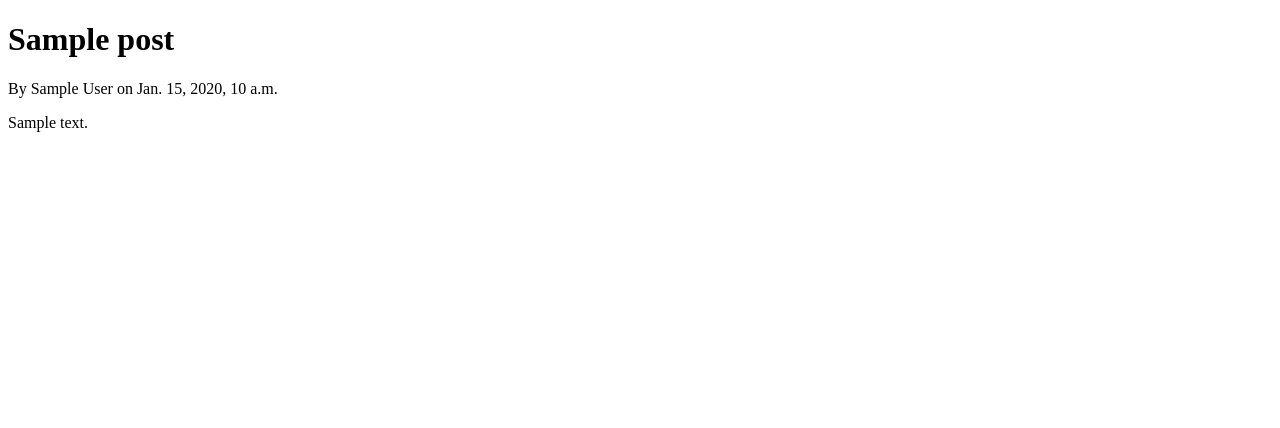
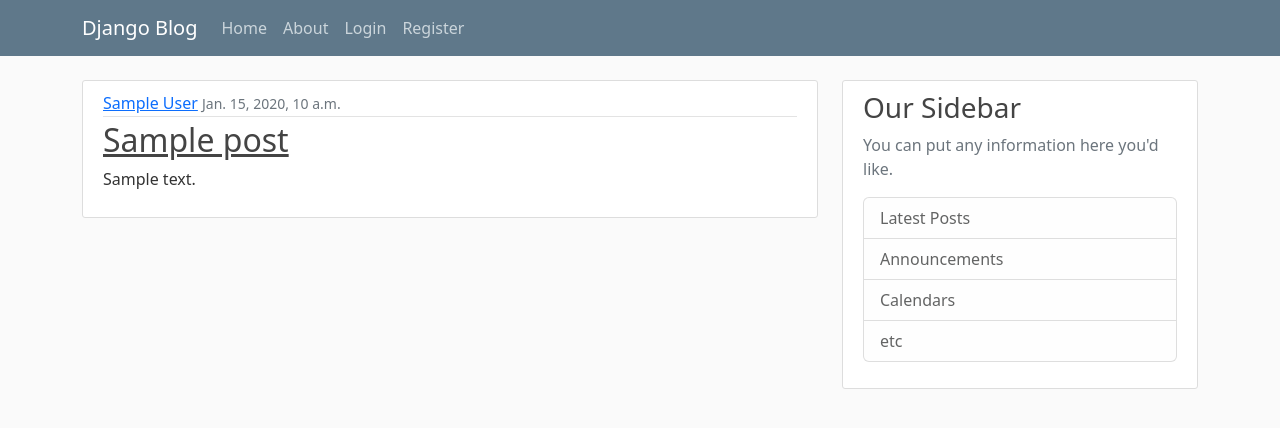
Before and after one commit to Domnann/Dango-blog-page, a Django app: template blog/templates/blog/home.html in a window 1280 px wide. Shown: the top 428 px of the page. Run offline with Django 4.2, Linux system fonts and the light colour scheme; the template is opened without the code that fills it: most values are stand-ins (such as "Sample title", 1, 10 or a date in 2020).

Commit message:
modified template, added some html, css and bootstrap, b;og now has a navigation bar and a sidebar.

```diff
--- /dev/null
+++ b/blog/static/blog/main.css
@@ -0,0 +1,84 @@
+body {
+    background: #fafafa;
+    color: #333333;
+    margin-top: 5rem;
+  }
+
+  h1, h2, h3, h4, h5, h6 {
+    color: #444444;
+  }
+
+  ul {
+    margin: 0;
+  }
+
+  .bg-steel {
+    background-color: #5f788a;
+  }
+
+  .site-header .navbar-nav .nav-link {
+    color: #cbd5db;
+  }
+
+  .site-header .navbar-nav .nav-link:hover {
+    color: #ffffff;
+  }
+
+  .site-header .navbar-nav .nav-link.active {
+    font-weight: 500;
+  }
+
+  .content-section {
+    background: #ffffff;
+    padding: 10px 20px;
+    border: 1px solid #dddddd;
+    border-radius: 3px;
+    margin-bottom: 20px;
+  }
+
+  .article-title {
+    color: #444444;
+  }
+
+  a.article-title:hover {
+    color: #428bca;
+    text-decoration: none;
+  }
+
+  .article-content {
+    white-space: pre-line;
+  }
+
+  .article-img {
+    height: 65px;
+    width: 65px;
+    margin-right: 16px;
+  }
+
+  .article-metadata {
+    padding-bottom: 1px;
+    margin-bottom: 4px;
+    border-bottom: 1px solid #e3e3e3
+  }
+
+  .article-metadata a:hover {
+    color: #333;
+    text-decoration: none;
+  }
+
+  .article-svg {
+    width: 25px;
+    height: 25px;
+    vertical-align: middle;
+  }
+
+  .account-img {
+    height: 125px;
+    width: 125px;
+    margin-right: 20px;
+    margin-bottom: 16px;
+  }
+
+  .account-heading {
+    font-size: 2.5rem;
+  }
--- /dev/null
+++ b/blog/templates/blog/base.html
@@ -0,0 +1,62 @@
+{% load static %}
+<!DOCTYPE html>
+<html>
+<head>
+    <meta charset="utf-8">
+    <meta name="viewport" content="width=device-width, initial-scale=1">
+    <link href="https://cdn.jsdelivr.net/npm/bootstrap@5.2.0-beta1/dist/css/bootstrap.min.css" rel="stylesheet" integrity="sha384-0evHe/X+R7YkIZDRvuzKMRqM+OrBnVFBL6DOitfPri4tjfHxaWutUpFmBp4vmVor" crossorigin="anonymous">
+
+    <link rel ='stylesheet' type = 'text/css' href="{% static 'blog/main.css' %}">
+    {% if title %}
+        <title> Django Blog - {{ title }}</title>
+    {% else %}
+        <title>Django Blog</title>
+    {% endif %}
+</head>
+<body>
+    <header class="site-header">
+        <nav class="navbar navbar-expand-md navbar-dark bg-steel fixed-top">
+          <div class="container">
+            <a class="navbar-brand mr-4" href="{% url 'blog-home' %}">Django Blog</a>
+            <button class="navbar-toggler" type="button" data-toggle="collapse" data-target="#navbarToggle" aria-controls="navbarToggle" aria-expanded="false" aria-label="Toggle navigation">
+            <span class="navbar-toggler-icon"></span>
+            </button>
+            <div class="collapse navbar-collapse" id="navbarToggle">
+              <div class="navbar-nav mr-auto">
+                <a class="nav-item nav-link" href="{% url 'blog-home' %}">Home</a>
+                <a class="nav-item nav-link" href="{% url 'blog-about' %}">About</a>
+              </div>
+              <!-- Navbar Right Side -->
+              <div class="navbar-nav">
+                <a class="nav-item nav-link" href="#">Login</a>
+                <a class="nav-item nav-link" href="#">Register</a>
+              </div>
+            </div>
+          </div>
+        </nav>
+    </header>
+    <main role="main" class="container">
+        <div class="row">
+          <div class="col-md-8">
+            {% block content %}{% endblock %}
+          </div>
+          <div class="col-md-4">
+            <div class="content-section">
+              <h3>Our Sidebar</h3>
+              <p class='text-muted'>You can put any information here you'd like.
+                <ul class="list-group">
+                  <li class="list-group-item list-group-item-light">Latest Posts</li>
+                  <li class="list-group-item list-group-item-light">Announcements</li>
+                  <li class="list-group-item list-group-item-light">Calendars</li>
+                  <li class="list-group-item list-group-item-light">etc</li>
+                </ul>
+              </p>
+            </div>
+          </div>
+        </div>
+    </main>
+    <script src="https://cdn.jsdelivr.net/npm/bootstrap@5.2.0-beta1/dist/js/bootstrap.bundle.min.js" integrity="sha384-pprn3073KE6tl6bjs2QrFaJGz5/SUsLqktiwsUTF55Jfv3qYSDhgCecCxMW52nD2" crossorigin="anonymous"></script>
+    <script src="https://cdn.jsdelivr.net/npm/@popperjs/core@2.11.5/dist/umd/popper.min.js" integrity="sha384-Xe+8cL9oJa6tN/veChSP7q+mnSPaj5Bcu9mPX5F5xIGE0DVittaqT5lorf0EI7Vk" crossorigin="anonymous"></script>
+    <script src="https://cdn.jsdelivr.net/npm/bootstrap@5.2.0-beta1/dist/js/bootstrap.min.js" integrity="sha384-kjU+l4N0Yf4ZOJErLsIcvOU2qSb74wXpOhqTvwVx3OElZRweTnQ6d31fXEoRD1Jy" crossorigin="anonymous"></script>
+</body>
+</html>
--- a/blog/templates/blog/home.html
+++ b/blog/templates/blog/home.html
@@ -1,13 +1,25 @@
-<!DOCTYPE html>
-<html>
-<head>
-    <title></title>
-</head>
-<body>
+{% extends "blog/base.html" %}
+{% block content %}
     {% for post in posts %}
-        <h1>{{post.title}}</h1>
-        <p>By {{ post.author}} on {{post.date_posted}}</p>
-        <p>{{post.content}}</p>
+        <article class="media content-section">
+            <div class="media-body">
+            <div class="article-metadata">
+                <a class="mr-2" href="#">{{ post.author }}</a>
+                <small class="text-muted">{{ post.date_posted }}</small>
+            </div>
+            <h2><a class="article-title" href="#">{{ post.title }}</a></h2>
+            <p class="article-content">{{ post.content }}</p>
+            </div>
+        </article>
     {% endfor %}
-</body>
-</html>
+{% endblock content%}
+<article class="media content-section">
+    <div class="media-body">
+      <div class="article-metadata">
+        <a class="mr-2" href="#">{{ post.author }}</a>
+        <small class="text-muted">{{ post.date_posted }}</small>
+      </div>
+      <h2><a class="article-title" href="#">{{ post.title }}</a></h2>
+      <p class="article-content">{{ post.content }}</p>
+    </div>
+</article>
--- a/blog/views.py
+++ b/blog/views.py
@@ -21,4 +21,4 @@ def home(request):
     return render(request, 'blog/home.html', context)
 
 def about (request):
-    return render(request, 'blog/about.html')
+    return render(request, 'blog/about.html',{'title': 'About'})
```
Also changed, not shown: blog/templates/blog/about.html (+3 -8 lines).
